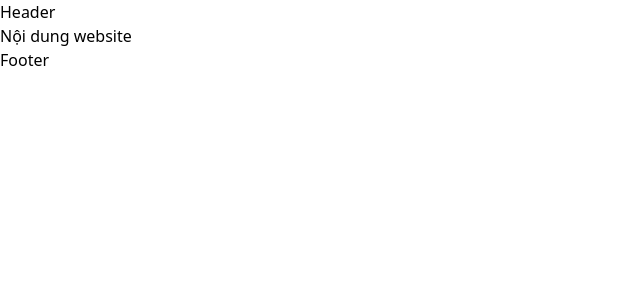
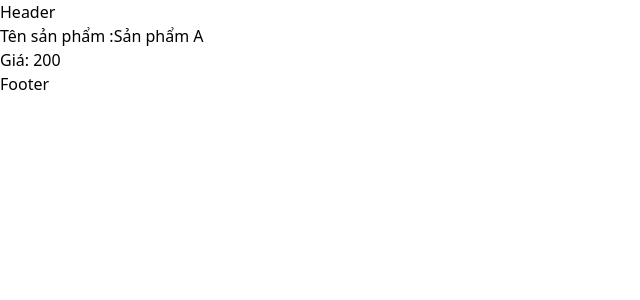
Before and after one commit to datlt2306/FPL-WEB501, a React (Vite) app: page / in a window 1280 px wide. Shown: the top 300 px of the page, without its empty margins (0-640 px from the left). Built offline with nearby package versions, Linux system fonts and the light colour scheme.

Commit message:
WD19305 - Buổi 4: Add Product component and integrate it into App; replace placeholder text with product details

```diff
--- a/src/App.jsx
+++ b/src/App.jsx
@@ -1,11 +1,14 @@
 import Footer from "./components/Footer";
 import Header from "./components/Header";
+import Product from "./components/Product";
 
 const App = () => {
     return (
         <div>
             <Header />
-            <p>Nội dung website</p>
+            <main>
+                <Product name="Sản phẩm A" price={200} />
+            </main>
             <Footer />
         </div>
     );
--- /dev/null
+++ b/src/components/Product.jsx
@@ -0,0 +1,11 @@
+/* eslint-disable react/prop-types */
+const Product = (props) => {
+    console.log(props); // { name: "Sản phẩm A", price: 200}
+    return (
+        <div>
+            <h2>Tên sản phẩm :{props.name}</h2>
+            <p>Giá: {props.price}</p>
+        </div>
+    );
+};
+export default Product;
```
